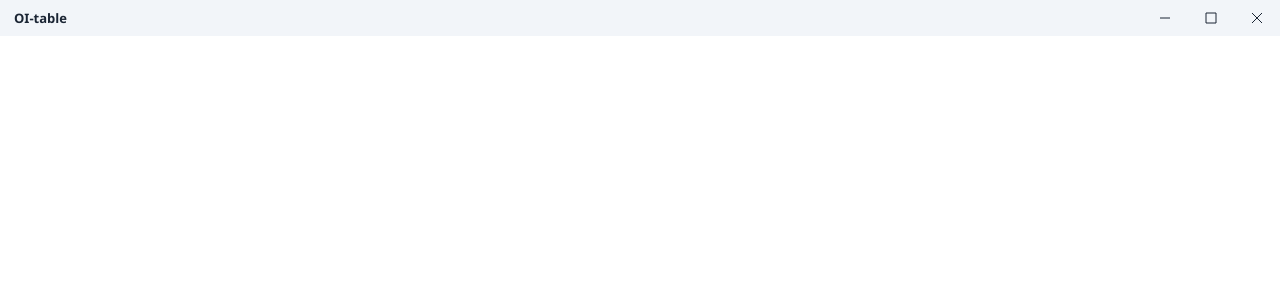
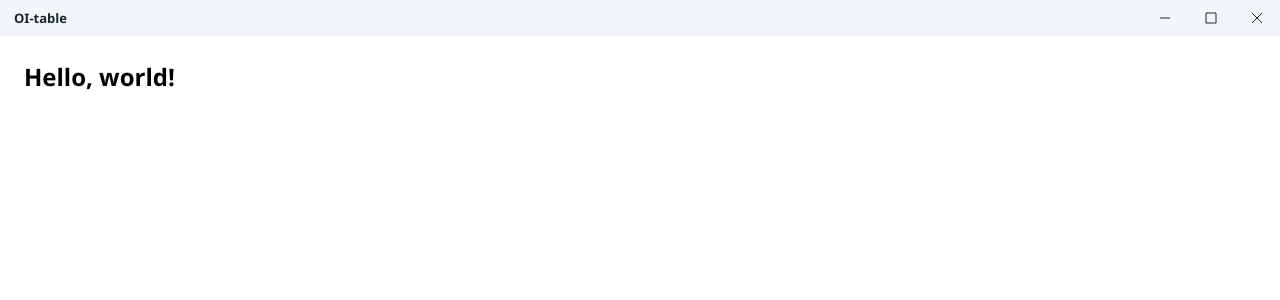
Before and after one commit to 3097729287/OI-table, a React (Vite) app: page / in a window 1280 px wide. Shown: the top 300 px of the page. Built offline with nearby package versions, Linux system fonts and the light colour scheme.

Commit message:
feat: add bilingual hello world screen

```diff
--- a/src/TitleBar.tsx
+++ b/src/TitleBar.tsx
@@ -1,13 +1,14 @@
 import { isTauri } from "@tauri-apps/api/core";
 import { getCurrentWindow } from "@tauri-apps/api/window";
 import { useEffect, useState } from "react";
+import { messages } from "./i18n";
 import "./title-bar.css";
 
 const desktopWindow = isTauri() ? getCurrentWindow() : undefined;
 
 export function TitleBar() {
   const [maximized, setMaximized] = useState(false);
-  const maximizeLabel = maximized ? "还原" : "最大化";
+  const maximizeLabel = maximized ? messages.restore : messages.maximize;
 
   useEffect(() => {
     if (!desktopWindow) return;
@@ -43,8 +44,8 @@ export function TitleBar() {
   return (
     <header className="title-bar">
       <div className="title-bar__title" data-tauri-drag-region>OI-table</div>
-      <div className="title-bar__controls" role="group" aria-label="窗口控制">
-        <button type="button" aria-label="最小化" title="最小化" disabled={!desktopWindow}
+      <div className="title-bar__controls" role="group" aria-label={messages.windowControls}>
+        <button type="button" aria-label={messages.minimize} title={messages.minimize} disabled={!desktopWindow}
           onClick={() => void desktopWindow?.minimize().catch(console.error)}>
           <svg viewBox="0 0 12 12" aria-hidden="true"><path d="M1 6h10" /></svg>
         </button>
@@ -54,7 +55,7 @@ export function TitleBar() {
             {maximized ? <path d="M4 3V1h7v7H9M1 4h7v7H1z" /> : <path d="M1 1h10v10H1z" />}
           </svg>
         </button>
-        <button type="button" className="title-bar__close" aria-label="关闭" title="关闭"
+        <button type="button" className="title-bar__close" aria-label={messages.close} title={messages.close}
           disabled={!desktopWindow} onClick={() => void desktopWindow?.close().catch(console.error)}>
           <svg viewBox="0 0 12 12" aria-hidden="true"><path d="m1 1 10 10M11 1 1 11" /></svg>
         </button>
--- /dev/null
+++ b/src/app.css
@@ -0,0 +1,13 @@
+body {
+  margin: 0;
+  font-family: "Segoe UI", "Microsoft YaHei", sans-serif;
+}
+
+.workspace {
+  padding: 24px;
+}
+
+.workspace h1 {
+  margin: 0;
+  font-size: 24px;
+}
--- /dev/null
+++ b/src/i18n.ts
@@ -0,0 +1,21 @@
+import en from "./locales/en.json";
+import zhCN from "./locales/zh-CN.json";
+
+const catalogs = {
+  en,
+  "zh-CN": zhCN,
+} satisfies Record<string, typeof en>;
+
+type Locale = keyof typeof catalogs;
+
+export function resolveLocale(preferences: readonly string[]): Locale {
+  for (const language of preferences) {
+    const primary = language.toLowerCase().split("-")[0];
+    if (primary === "zh") return "zh-CN";
+    if (primary === "en") return "en";
+  }
+  return "en";
+}
+
+export const locale = resolveLocale(globalThis.navigator?.languages ?? []);
+export const messages = catalogs[locale];
--- /dev/null
+++ b/src/locales/en.json
@@ -0,0 +1,8 @@
+{
+  "helloWorld": "Hello, world!",
+  "windowControls": "Window controls",
+  "minimize": "Minimize",
+  "maximize": "Maximize",
+  "restore": "Restore",
+  "close": "Close"
+}
--- /dev/null
+++ b/src/locales/zh-CN.json
@@ -0,0 +1,8 @@
+{
+  "helloWorld": "你好，世界！",
+  "windowControls": "窗口控制",
+  "minimize": "最小化",
+  "maximize": "最大化",
+  "restore": "还原",
+  "close": "关闭"
+}
--- a/src/main.tsx
+++ b/src/main.tsx
@@ -1,16 +1,21 @@
 import { StrictMode } from "react";
 import { createRoot } from "react-dom/client";
 import { TitleBar } from "./TitleBar";
+import { locale, messages } from "./i18n";
+import "./app.css";
 
 function App() {
   return (
     <>
       <TitleBar />
-      <main />
+      <main className="workspace">
+        <h1>{messages.helloWorld}</h1>
+      </main>
     </>
   );
 }
 
+document.documentElement.lang = locale;
 createRoot(document.getElementById("root")!).render(
   <StrictMode>
     <App />
--- a/src/title-bar.css
+++ b/src/title-bar.css
@@ -1,7 +1,3 @@
-body {
-  margin: 0;
-}
-
 .title-bar {
   display: flex;
   block-size: 36px;
--- a/tsconfig.json
+++ b/tsconfig.json
@@ -8,6 +8,7 @@
     ],
     "module": "ESNext",
     "moduleResolution": "Bundler",
+    "resolveJsonModule": true,
     "jsx": "react-jsx",
     "strict": true,
     "skipLibCheck": true,
```
